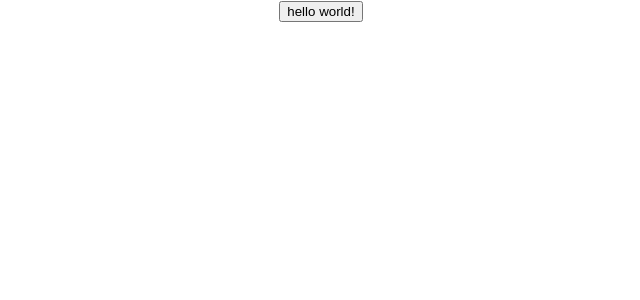
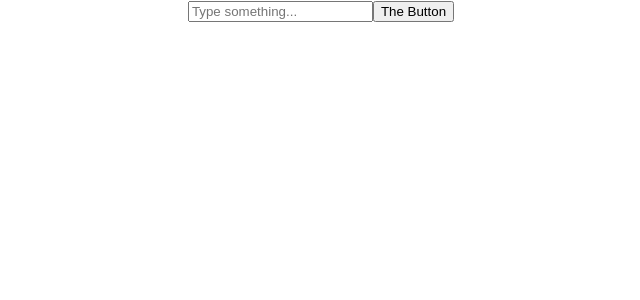
Before and after one commit to Maiquey/DnDiaries, a React (Create React App) app: page / in a window 1280 px wide. Shown: the top 300 px of the page, without its empty margins (319-959 px from the left). Built offline with nearby package versions, Linux system fonts and the light colour scheme.

Commit message:
testing local storage

```diff
--- a/src/HomeScreen/HomeScreen.jsx
+++ b/src/HomeScreen/HomeScreen.jsx
@@ -6,16 +6,38 @@ export default class HomeScreen extends React.Component{
         super(props);
         this.state = {
             //state variables go here
+            inputValue: '',
         };
     }
 
+    handleInputChange = (event) => {
+        this.setState({ inputValue: event.target.value });
+        // Save the value to local storage
+        localStorage.setItem('textInput', event.target.value);
+    }
+
+    componentDidMount() {
+        // Load the value from local storage when the component mounts
+        const savedValue = localStorage.getItem('textInput');
+        if (savedValue) {
+            this.setState({ inputValue: savedValue });
+        }
+    }
+
     render(){
-        const {array} = this.state;
+        const { inputValue } = this.state;
 
         return(
-
             <div className="helloMsg">
-                <button onClick={() => console.log("hello!")}>hello world!</button>
+                {/* Text box */}
+                <input
+                    type="text"
+                    value={inputValue}
+                    onChange={this.handleInputChange}
+                    placeholder="Type something..."
+                />
+                {/* Button */}
+                <button onClick={() => console.log(inputValue)}>The Button</button>
             </div>
         );
     }
```
